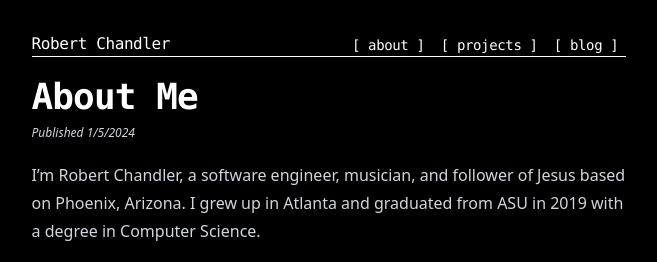
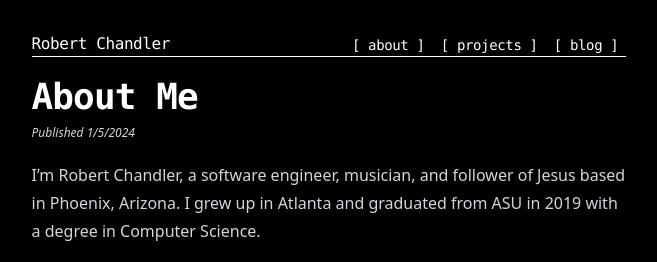
Before and after one commit to r-cha/r-cha, an Astro site: page /blog/about in a window 1280 px wide. Shown: the top 262 px of the page, 311-968 px from the left. Built offline with nearby package versions, Linux system fonts and the light colour scheme; Astro itself is replaced by a stand-in of ours; a web font is replaced by a local one.

Commit message:
Update about.md

```diff
--- a/src/content/blog/about.md
+++ b/src/content/blog/about.md
@@ -4,7 +4,7 @@ description: jesus follower. software engineer. musician.
 pubDate: "Jan 5 2024"
 ---
 
-I'm Robert Chandler, a software engineer, musician, and follower of Jesus based on Phoenix, Arizona.
+I'm Robert Chandler, a software engineer, musician, and follower of Jesus based in Phoenix, Arizona.
 I grew up in Atlanta and graduated from ASU in 2019 with a degree in Computer Science.
 
 Since then, I've built all kinds of things:
```
